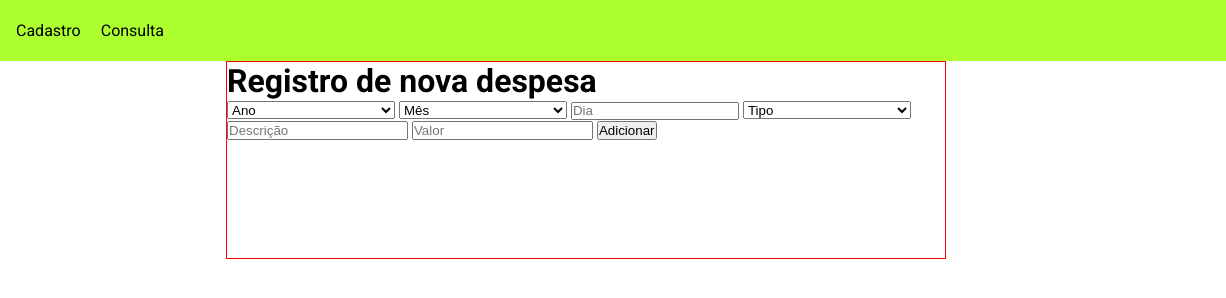
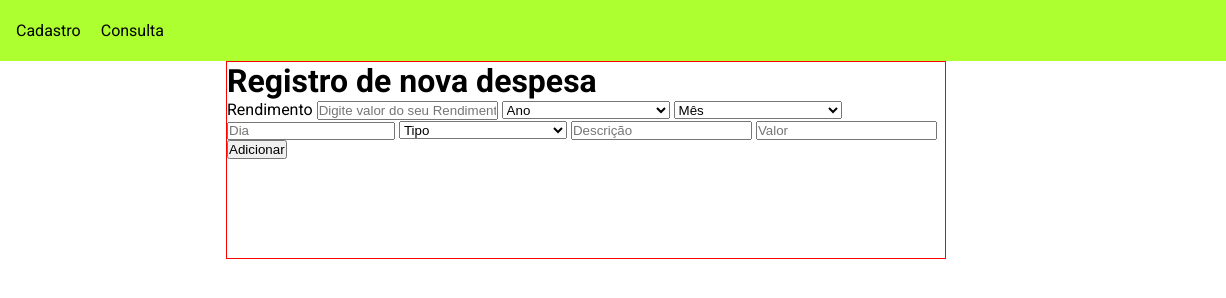
Before and after one commit to jeffmmartins/orcamentoPessoal, a plain HTML site: page index.html in a window 1280 px wide. Shown: the full height of the page, 54-1280 px from the left. Drawn offline with Linux system fonts and the light colour scheme.

Commit message:
updade new input

```diff
--- a/index.html
+++ b/index.html
@@ -26,6 +26,9 @@
       <div id="container">
         <h1>Registro de nova despesa</h1>
         <form action="">
+          <label for="rendimento">Rendimento
+            <input type="text" id="rendimento" placeholder="Digite valor do seu Rendimento">
+          </label>
           <select id="ano">
             <option value="">Ano</option>
             <option value="2024">2024</option>
```
